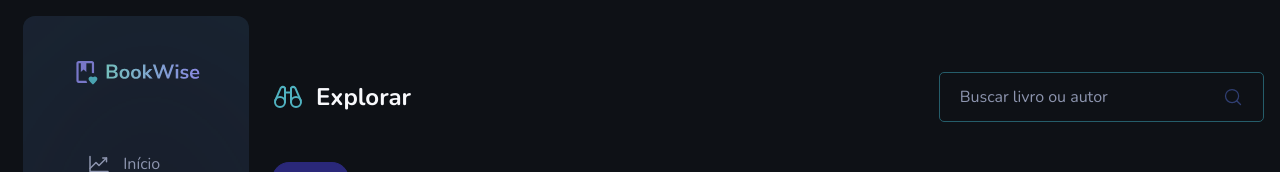
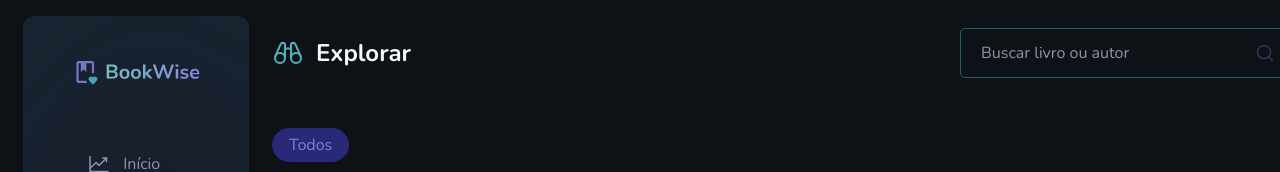
Before and after one commit to Noronha-Ignite/Bookwise, a Next.js app: page /home/explore in a window 1280 px wide. Shown: the top 172 px of the page. Built offline with nearby package versions, Linux system fonts and the light colour scheme; no server answers; the database is empty.

Commit message:
feat: header fixed

```diff
--- a/src/app/home/components/Header.tsx
+++ b/src/app/home/components/Header.tsx
@@ -10,7 +10,8 @@ export const Header = ({ children }: PropsWithChildren) => {
   const currentRoute = useGetCurrentRoute()
 
   return (
-    <header className="mb-10 mt-14 grid grid-cols-1 sm:grid-cols-[2fr,1fr] sm:gap-4">
+    <div className="mb-28">
+      <header className="fixed top-0 grid w-full max-w-5xl grid-cols-1 bg-gray-800 py-7 sm:grid-cols-[2fr,1fr] sm:gap-4">
         <div className="flex items-center gap-4">
           <div className="h-6 w-6 xl:hidden">
             <SidebarDialog>
@@ -35,5 +36,6 @@ export const Header = ({ children }: PropsWithChildren) => {
 
         <div>{children}</div>
       </header>
+    </div>
   )
 }
```
Lines whose indentation alone changed are shown as unchanged.
